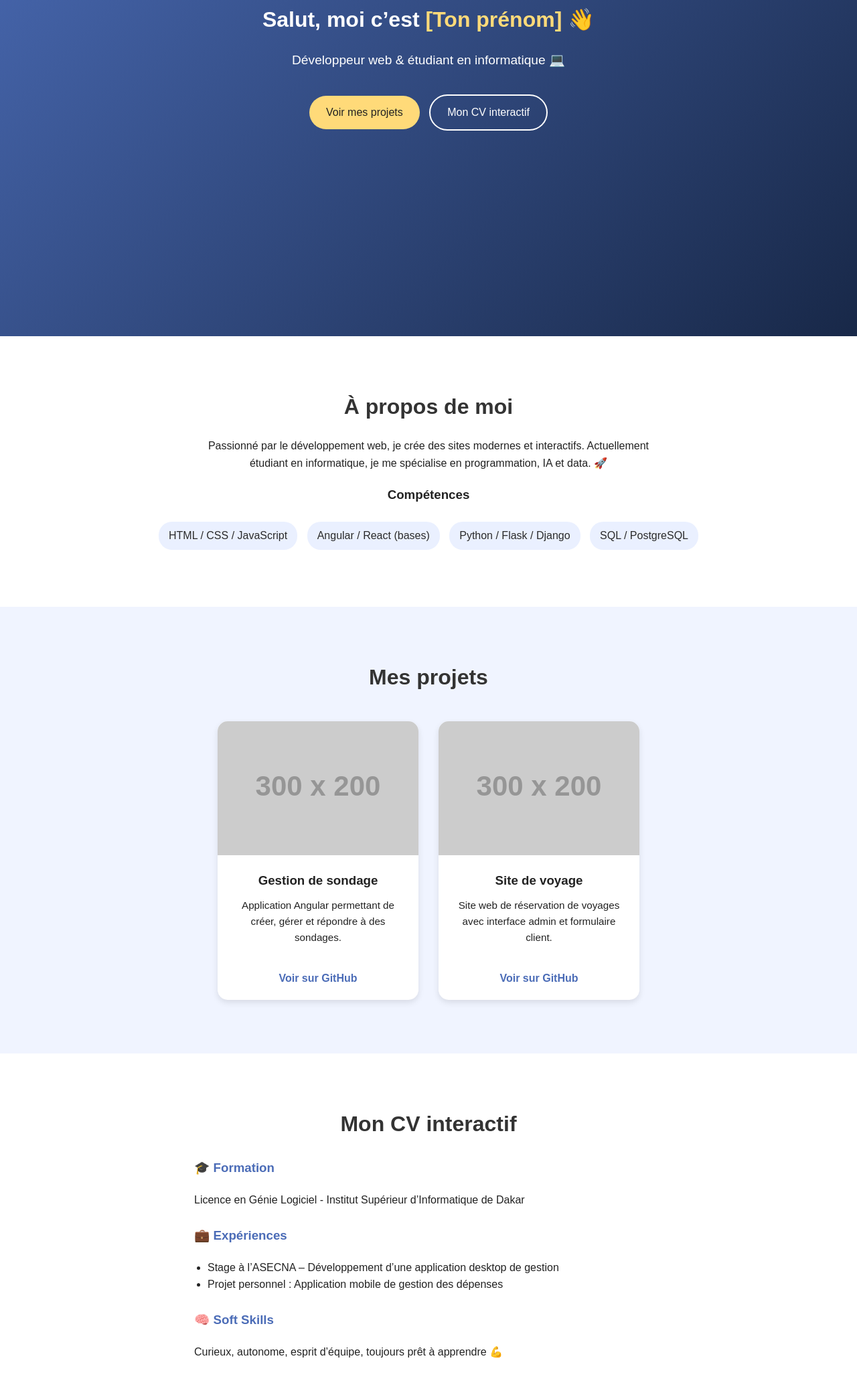
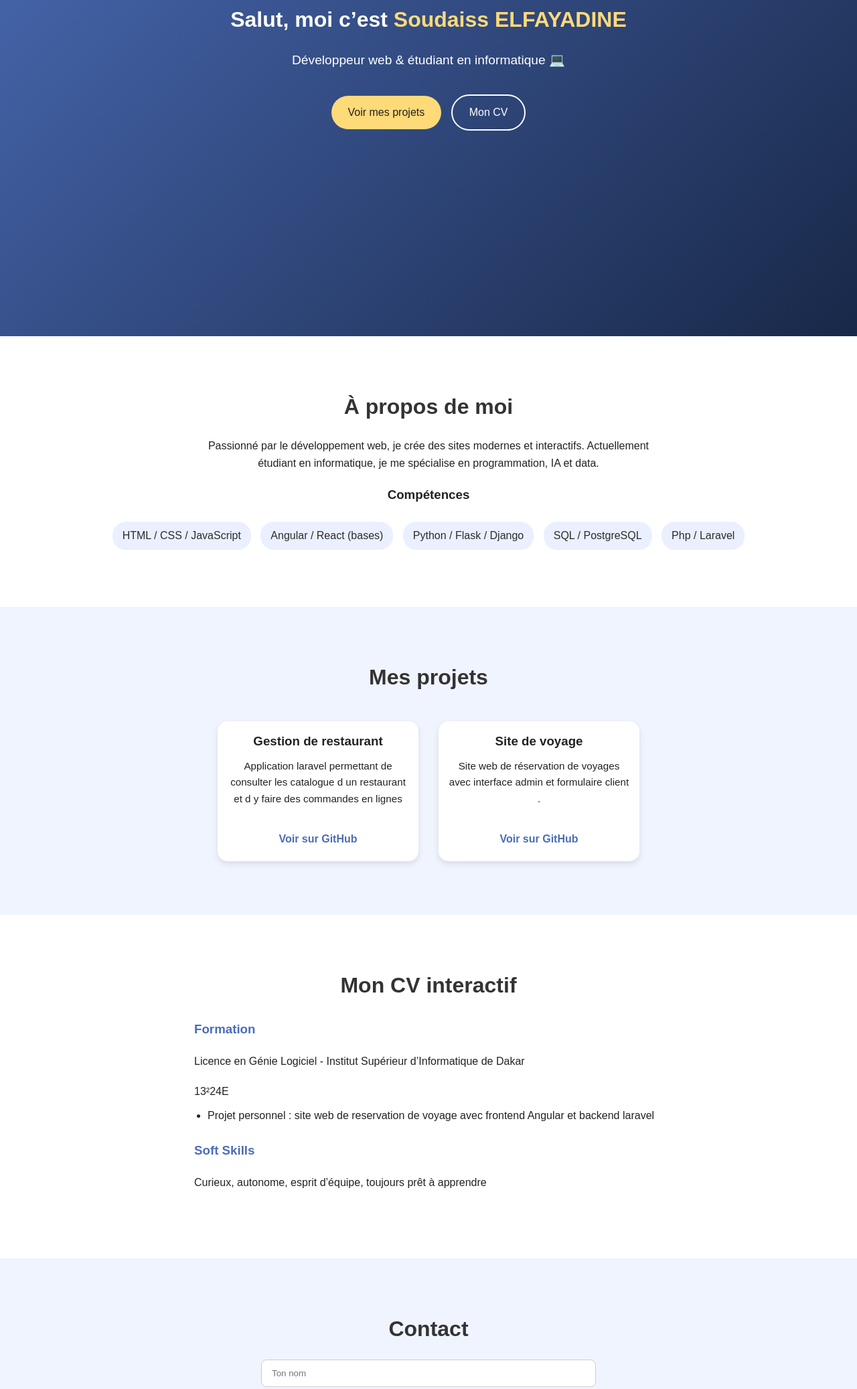
Before and after one commit to soudaiss25/Portfolio, a plain HTML site: page index.html in a window 1280 px wide. Shown: the part 298-2372 px from the top of the page at 67% size. Drawn offline with Linux system fonts and the light colour scheme; placeholder pictures from the web are drawn by us.

Commit message:
troisiemme commit

```diff
--- a/index.html
+++ b/index.html
@@ -12,11 +12,11 @@
   <!-- === HEADER / HERO === -->
   <header class="hero">
     <div class="container">
-      <h1>Salut, moi c’est <span class="name">[Ton prénom]</span> 👋</h1>
+      <h1>Salut, moi c’est <span class="name">Soudaiss ELFAYADINE</span> </h1>
       <p>Développeur web & étudiant en informatique</p>
       <div class="buttons">
         <a href="#projects" class="btn">Voir mes projets</a>
-        <a href="#cv" class="btn btn-outline">Mon CV interactif</a>
+        <a href="#cv" class="btn btn-outline">Mon CV </a>
       </div>
     </div>
   </header>
@@ -27,7 +27,7 @@
     <p>
       Passionné par le développement web, je crée des sites modernes et interactifs.
       Actuellement étudiant en informatique, je me spécialise en programmation,
-      IA et data. 🚀
+      IA et data.
     </p>
 
     <div class="skills">
@@ -37,6 +37,7 @@
         <li>Angular / React (bases)</li>
         <li>Python / Flask / Django</li>
         <li>SQL / PostgreSQL</li>
+         <li>Php / Laravel</li>
       </ul>
     </div>
   </section>
@@ -46,16 +47,16 @@
     <h2>Mes projets</h2>
     <div class="projects-container">
       <div class="project-card">
-        <img src="https://via.placeholder.com/300x200" alt="Projet 1">
-        <h3>Gestion de sondage</h3>
-        <p>Application Angular permettant de créer, gérer et répondre à des sondages.</p>
-        <a href="#" target="_blank">Voir sur GitHub</a>
+
+        <h3>Gestion de restaurant</h3>
+        <p>Application laravel permettant de consulter les catalogue d un restaurant et d y faire des commandes en lignes </p>
+        <a href="https://github.com/soudaiss25/ISI_Burger" target="_blank">Voir sur GitHub</a>
       </div>
 
       <div class="project-card">
-        <img src="https://via.placeholder.com/300x200" alt="Projet 2">
+
         <h3>Site de voyage</h3>
-        <p>Site web de réservation de voyages avec interface admin et formulaire client.</p>
+        <p>Site web de réservation de voyages avec interface admin et formulaire client .</p>
         <a href="#" target="_blank">Voir sur GitHub</a>
       </div>
     </div>
@@ -65,17 +66,17 @@
   <section id="cv">
     <h2>Mon CV interactif</h2>
     <div class="cv-section">
-      <h3>🎓 Formation</h3>
+      <h3>Formation</h3>
       <p>Licence en Génie Logiciel - Institut Supérieur d’Informatique de Dakar</p>
 
-      <h3>💼 Expériences</h3>
+     13²24E
       <ul>
-        <li>Stage à l’ASECNA – Développement d’une application desktop de gestion</li>
-        <li>Projet personnel : Application mobile de gestion des dépenses</li>
+
+        <li>Projet personnel : site web  de reservation de voyage avec frontend Angular et backend laravel</li>
       </ul>
 
-      <h3>🧠 Soft Skills</h3>
-      <p>Curieux, autonome, esprit d’équipe, toujours prêt à apprendre 💪</p>
+      <h3> Soft Skills</h3>
+      <p>Curieux, autonome, esprit d’équipe, toujours prêt à apprendre </p>
     </div>
   </section>
 
@@ -90,14 +91,15 @@
     </form>
 
     <div class="socials">
-      <a href="#">GitHub</a> |
-      <a href="#">LinkedIn</a> |
-      <a href="mailto:tonmail@gmail.com">tonmail@gmail.com</a>
+      <a href="https://github.com/soudaiss25">GitHub</a> |
+      <a href="https://www.linkedin.com/in/soudaiss-elfayadine-b78741288" target="_blank">LinkedIn</a>
+
+      <a href="mailto:selfayadine92@gmail.com">selfayadine92@gmail.com</a>
     </div>
   </section>
 
   <footer>
-    <p>© 2025 [Ton nom]. Tous droits réservés.</p>
+    <p>© 2025 Soudaiss ELFAYADINE. Tous droits réservés.</p>
   </footer>
 
 </body>
```
